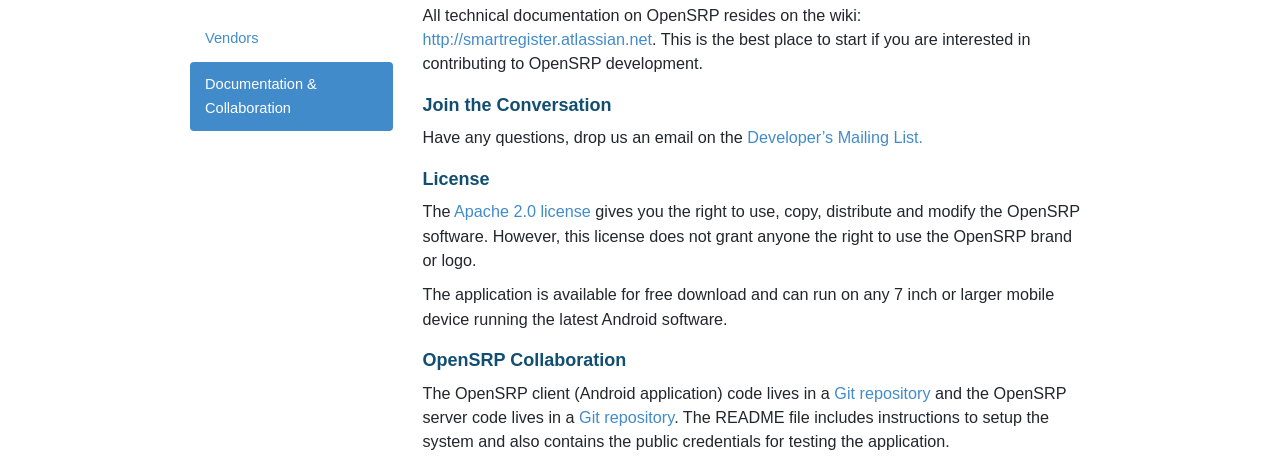
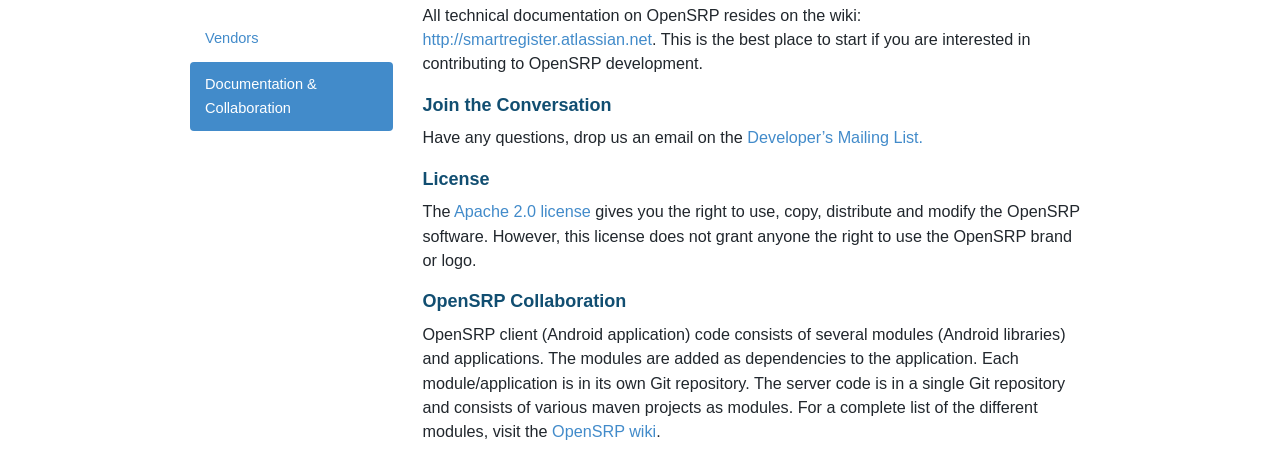
Before and after one commit to opensrp/opensrp.github.io, a plain HTML site: page adaptation-documentation.html in a window 1280 px wide. Shown: the part 213-684 px from the top of the page. Drawn offline with Linux system fonts and the light colour scheme.

Commit message:
CG: Clean up doc and collab page

```diff
--- a/adaptation-documentation.html
+++ b/adaptation-documentation.html
@@ -65,10 +65,9 @@
 
 		<h4>License</h4>
 		<p>The <a href="http://www.apache.org/licenses/LICENSE-2.0">Apache 2.0 license</a> gives you the right to use, copy, distribute and modify the OpenSRP software.  However, this license does not grant anyone the right to use the OpenSRP brand or logo.<p>
-		<p>The application is available for free download and can run on any 7 inch or larger mobile device running the latest Android software.</p>
 
 		<h4>OpenSRP Collaboration</h4>
-		<p>The OpenSRP client (Android application) code lives in a <a href="https://github.com/OpenSRP/opensrp-client">Git repository</a> and the OpenSRP server code lives in a <a href="https://github.com/OpenSRP/opensrp-server">Git repository</a>. The README file includes instructions to setup the system and also contains the public credentials for testing the application.</p>
+		<p>OpenSRP client (Android application) code consists of several modules (Android libraries) and applications. The modules are added as dependencies to the application. Each module/application is in its own Git repository. The server code is in a single Git repository and consists of various maven projects as modules. For a complete list of the different modules, visit the <a href="https://smartregister.atlassian.net/wiki/spaces/Documentation/pages/65692265/OpenSRP+Client+Refactor+and+Clean+Up">OpenSRP wiki</a>.</p>
 
 	</div>
 </div>
```
